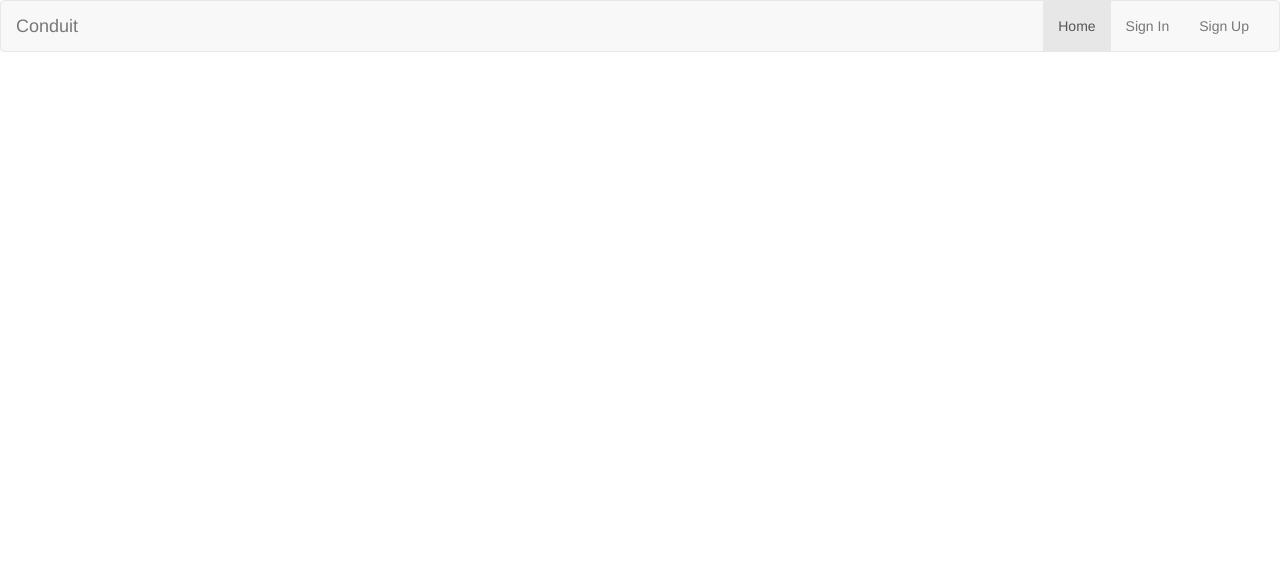
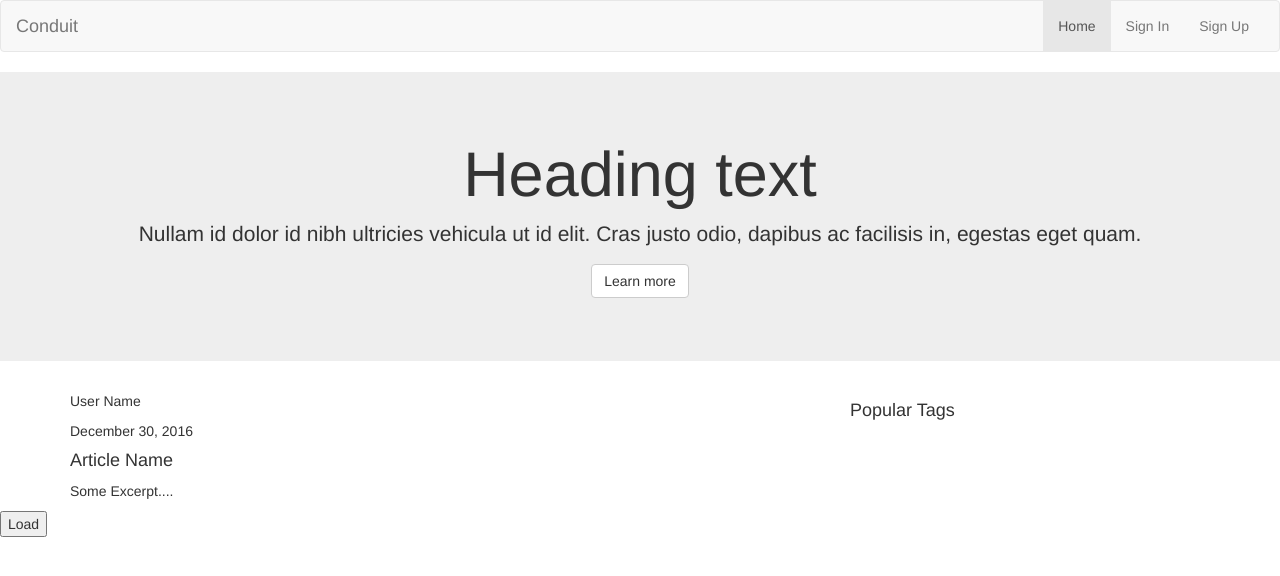
Before and after one commit to RockinRonE/conduit-ang2, an Angular app: page /#/ in a window 1280 px wide. Shown: the top 576 px of the page. Built offline with nearby package versions, Linux system fonts and the light colour scheme.

Commit message:
resolved form errors

```diff
--- a/src/app/auth/auth.component.html
+++ b/src/app/auth/auth.component.html
@@ -10,7 +10,7 @@
 
       <div class="col-md-4 col-md-offset-4">
 
-        <form (ngSubmit)="onSubmit()" [formGroup] = "form">
+        <form (ngSubmit)="onSubmit()" [formGroup]="form">
 
             <div class="form-group" *ngIf="authType == 'register'">
                 <label class="control-label">Username </label>
--- a/src/app/auth/auth.component.ts
+++ b/src/app/auth/auth.component.ts
@@ -12,6 +12,7 @@
   templateUrl: './auth.component.html',
   styleUrls: ['./auth.component.css']
 })
+
 export class AuthComponent implements OnInit {
    form: FormGroup;
    authType: String = '';
@@ -25,12 +26,11 @@
 
 
     ) {
-    this.form = fb.group({
+    this.form = this.fb.group({
       // "username": ['', Validators.required],
       "email": ['', Validators.required],
       "password": ['', Validators.required]
-    })
-
+    });
   }
 
    onSubmit() {
--- a/src/app/home/home.component.html
+++ b/src/app/home/home.component.html
@@ -23,7 +23,7 @@
 
     <div>
         <button (click)="loadUser()">Load</button>
-        {{ profile | json}}
+        {{ profile}}
     </div>
 
-<auth-form></auth-form>
+<!--<auth-form></auth-form>-->
--- a/src/app/home/home.component.ts
+++ b/src/app/home/home.component.ts
@@ -12,11 +12,15 @@
 
 
 
-  constructor(private userService: UserService) { }
-  profile = {};
+  constructor(
+     private userService: UserService
+  ) { }
+
+
+  profile = '';
 
   loadUser() {
-    this.userService.getUser().subscribe(data => this.profile = data);
+    this.userService.getUser().subscribe(data => this.profile = JSON.stringify(data));
   }
 
   ngOnInit() {
--- /dev/null
+++ b/src/app/home/home.module.ts
@@ -0,0 +1,22 @@
+import { ModuleWithProviders, NgModule } from '@angular/core';
+import { RouterModule } from '@angular/router';
+
+import { HomeComponent } from './home.component';
+
+const homeRouting: ModuleWithProviders = RouterModule.forChild([
+    {
+        path: '',
+        component: HomeComponent
+    }
+]);
+
+@NgModule({
+    imports: [
+        homeRouting
+    ],
+    declarations: [
+        HomeComponent
+    ]
+})
+
+export class HomeModule { }
--- /dev/null
+++ b/src/app/shared/shared.module.ts
@@ -0,0 +1,3 @@
+import { NgModule } from '@angular/core';
+import { CommonModule } from '@angular/common';
+import { FormsModule } from '@angular/forms';
--- a/src/index.html
+++ b/src/index.html
@@ -7,7 +7,8 @@
 
   <meta name="viewport" content="width=device-width, initial-scale=1">
   <link rel="icon" type="image/x-icon" href="favicon.ico">
-  <link rel="stylesheet" href="https://unpkg.com/bootstrap@3.3.7/dist/css/bootstrap.min.css">
+  <!--<link rel="stylesheet" href="https://unpkg.com/bootstrap@3.3.7/dist/css/bootstrap.min.css">-->
+<link href="https://maxcdn.bootstrapcdn.com/bootstrap/3.3.6/css/bootstrap.min.css" rel="stylesheet" integrity="sha384-1q8mTJOASx8j1Au+a5WDVnPi2lkFfwwEAa8hDDdjZlpLegxhjVME1fgjWPGmkzs7" crossorigin="anonymous">
 
 </head>
 <body>
```
Also changed, not shown: src/app/app.module.ts (+17 -26 lines), src/app/auth/auth.module.ts (+19 -2 lines).
